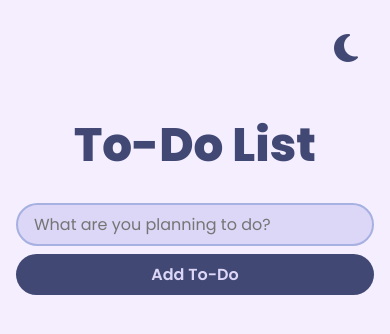
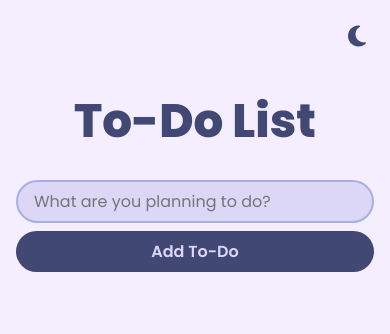
Before and after one commit to Kanchana-Kaushal/Todo-List-App, a plain HTML site: page index.html in a window 390 px wide. Drawn offline with Linux system fonts and the light colour scheme.

Commit message:
Update styles.css

```diff
--- a/styles/styles.css
+++ b/styles/styles.css
@@ -163,12 +163,12 @@ hr {
 
 /*Dark theme icon*/
 #changeTheme {
-    font-size: 2em;
+    font-size: 1.5em;
     position: absolute;
     right: 0;
     top: 0;
-    padding-right: 2rem;
-    padding-top: 2rem;
+    padding-right: 1.5rem;
+    padding-top: 1.5rem;
     color: var(--accent-color);
     cursor: pointer;
 }
@@ -189,7 +189,7 @@ hr {
     }
 
     h1 {
-        margin-top: 2em;
+        margin-top: 1.5em;
         font-size: 12vw;
     }
 }
```
